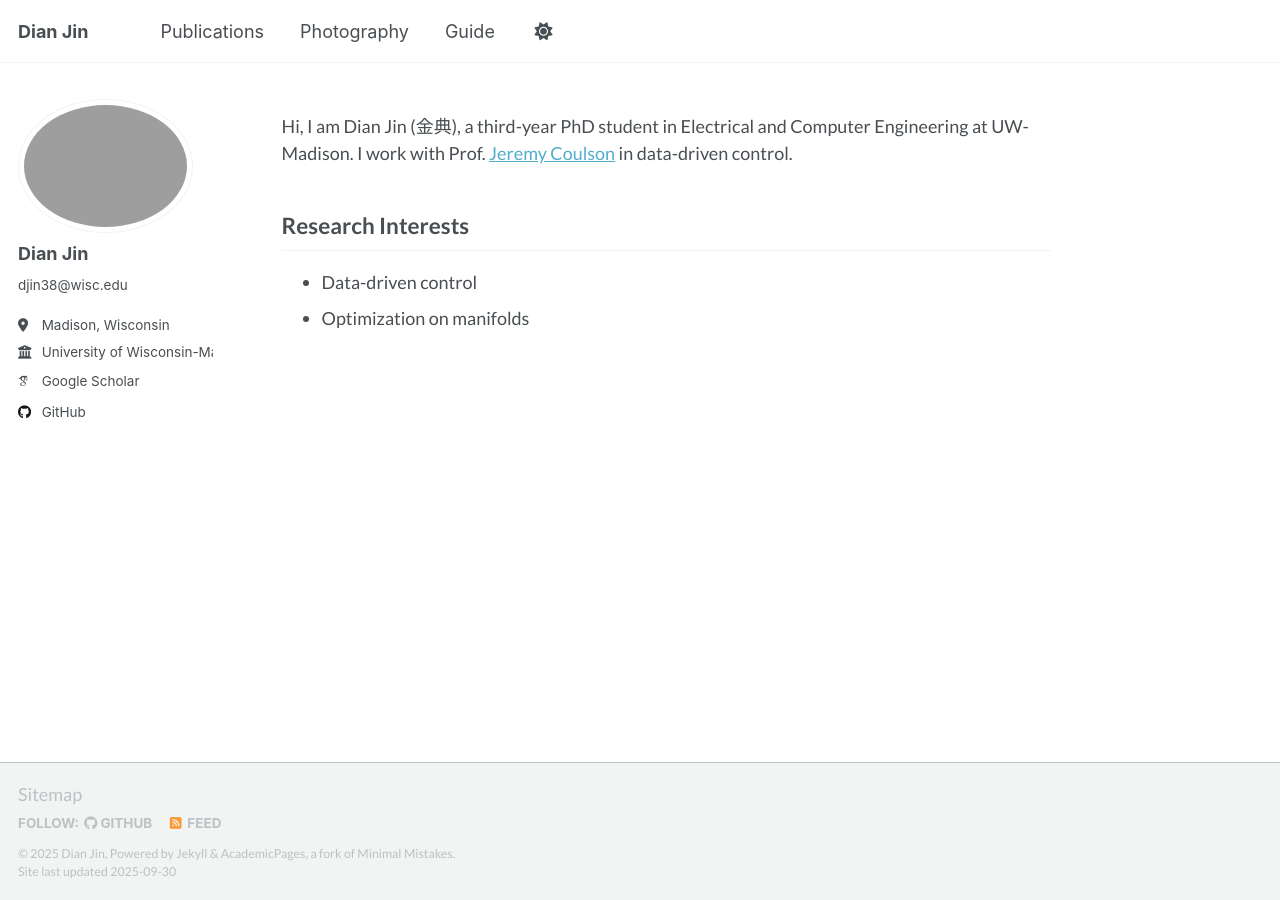
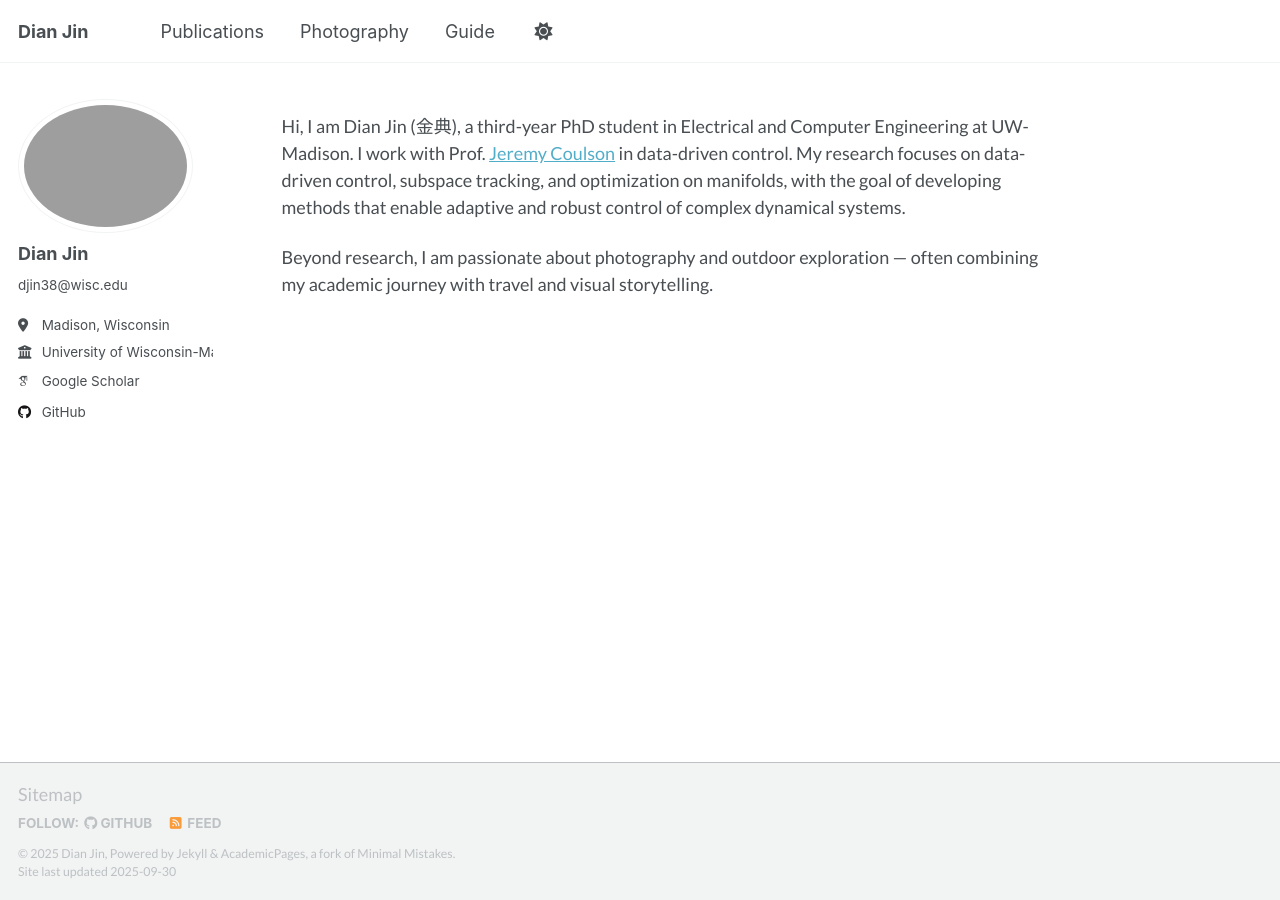
Before and after one commit to DianJin-Frederick/DianJin-Frederick.github.io, a Jekyll site: the page built from _pages/about.md, in a window 1280 px wide. Built offline with Jekyll 4.4.1, drawn with Linux system fonts in a browser that asks for light colours; some web fonts are replaced; a script that is not in the unit is left out.

Commit message:
push again

```diff
--- a/_pages/about.md
+++ b/_pages/about.md
@@ -7,7 +7,6 @@ redirect_from:
   - /about.html
 ---
 Hi, I am Dian Jin (金典), a third-year PhD student in Electrical and Computer Engineering at UW-Madison. I work with Prof. [Jeremy Coulson](https://jeremycoulson.github.io/) in data-driven control.
+My research focuses on data-driven control, subspace tracking, and optimization on manifolds, with the goal of developing methods that enable adaptive and robust control of complex dynamical systems.
 
-## Research Interests
-- Data-driven control
-- Optimization on manifolds
+Beyond research, I am passionate about photography and outdoor exploration — often combining my academic journey with travel and visual storytelling.
```
Also changed, not shown: 1 other file.
